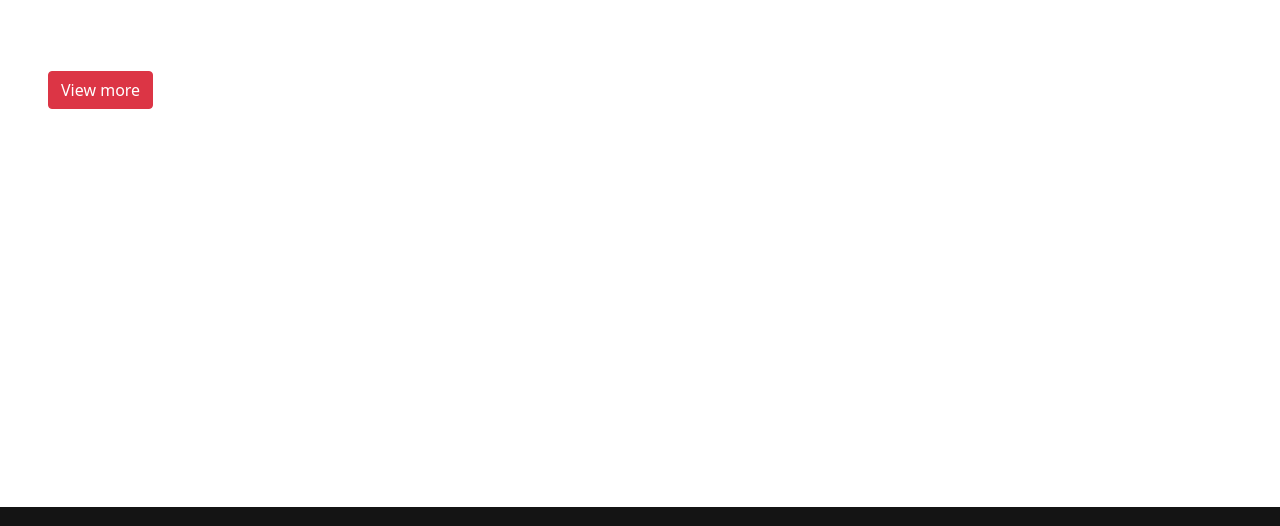
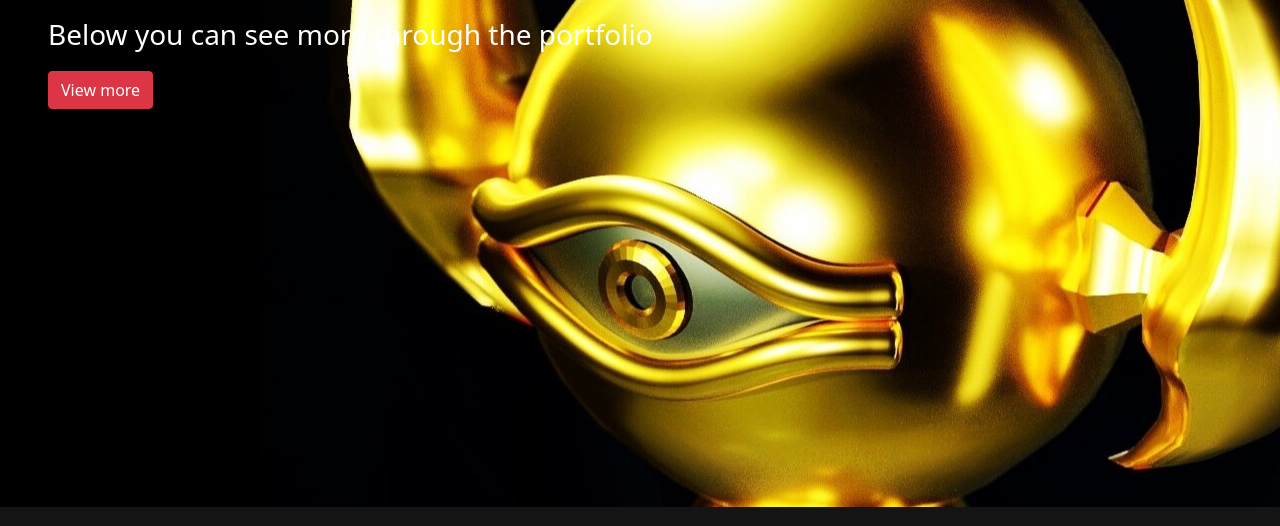
Before and after one commit to late0024/mtm6201-final, a website: page index.html in a window 1280 px wide. Shown: the part 220-746 px from the top of the page. Drawn offline with nearby package versions, Linux system fonts and the light colour scheme.

Commit message:
background image

```diff
--- a/css/main.css
+++ b/css/main.css
@@ -3,7 +3,7 @@
 }
 
 .bg-pic {
-  background-image: url("./images/melleniumRod1.jpg");
+  background-image: url("../images/melleniumRod1.jpg");
   height: 100vh;
   background-position: 25%;
 }
```
